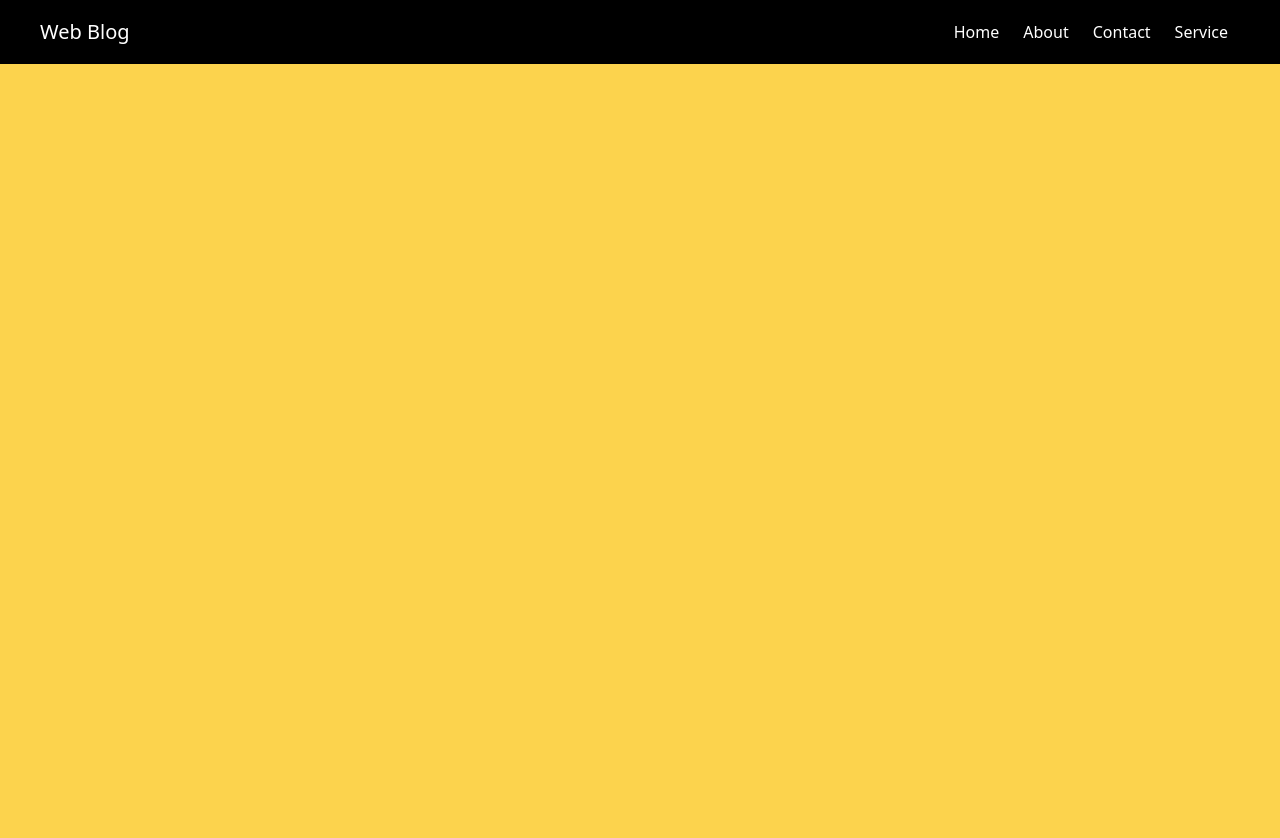
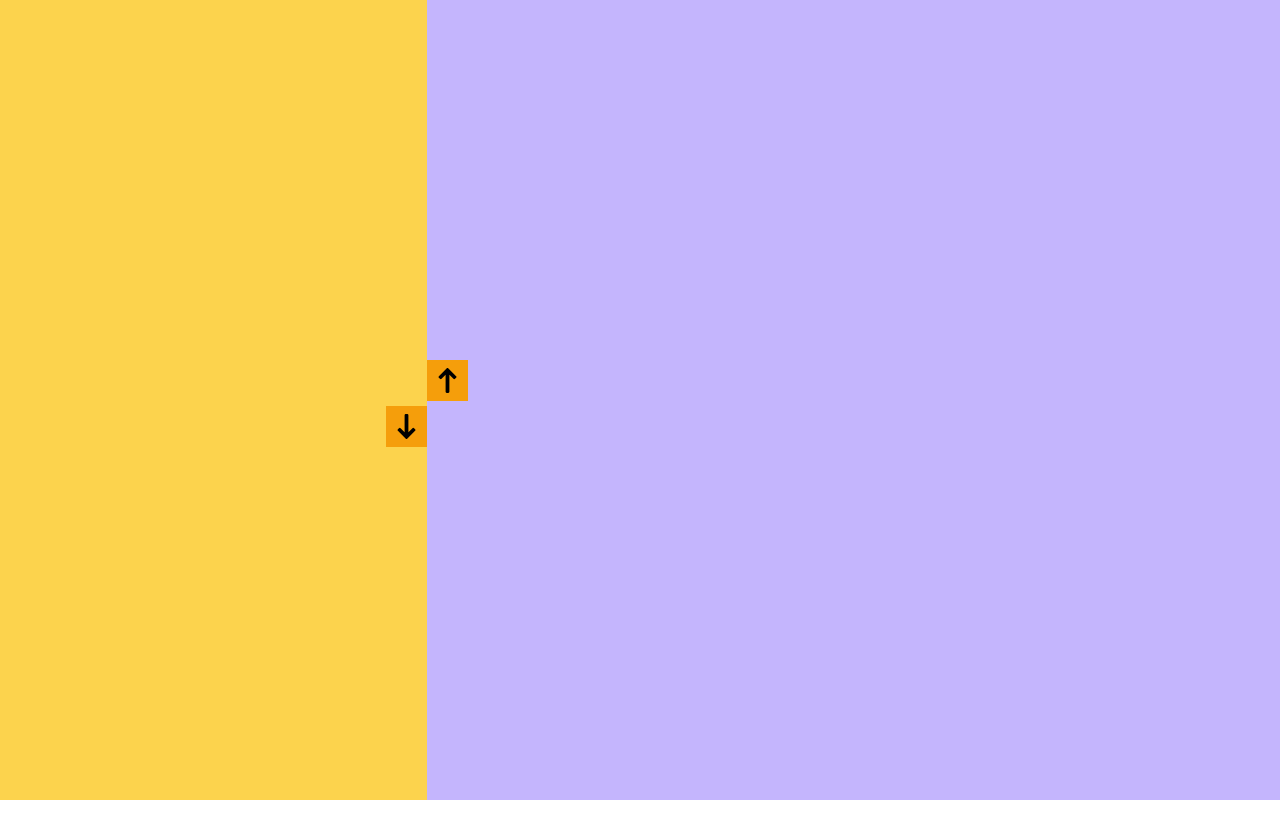
Before and after one commit to KeepCodeing/vcomponents-project, a Vue app: page / in a window 1280 px wide. Shown: the top 838 px of the page. After the commit the page ends 800 px from the top, so only its background shows below. Built offline with nearby package versions, Linux system fonts and the light colour scheme.

Commit message:
DobuleVerticalSlider完成/各种不熟练，写了k快一个小时

```diff
--- a/src/App.vue
+++ b/src/App.vue
@@ -1,9 +1,10 @@
 <template>
-  <sticky-navbar />
+  <double-vertical-slider />
 </template>
 
 <script lang="ts">
 import { defineComponent } from 'vue'
+import DoubleVerticalSlider from './components/DoubleVerticalSlider.vue';
 // import FaqCollapse from './components/FaqCollapse.vue';
 // import RandomChoicePicker from './components/RandomChoicePicker.vue';
 // import HiddenSearchWidget from './components/HiddenSearchWidget.vue';
@@ -16,7 +17,7 @@ import { defineComponent } from 'vue'
 // import RippleButton from '@/components/RippleButton.vue'
 // import KineticLoader from '@/components/KineticLoader.vue'
 // import ContentPlaceholder from './components/ContentPlaceholder.vue';
-import StickyNavbar from './components/StickyNavbar.vue';
+// import StickyNavbar from './components/StickyNavbar.vue';
 
 export default defineComponent({
   components: {
@@ -32,7 +33,8 @@ export default defineComponent({
     // RippleButton,
     // KineticLoader,
     // ContentPlaceholder,
-    StickyNavbar
+    // StickyNavbar,
+    DoubleVerticalSlider
   }
 });
 </script>
--- /dev/null
+++ b/src/components/DoubleVerticalSlider.vue
@@ -0,0 +1,119 @@
+<template>
+  <div class="h-full flex overflow-hidden w-full">
+    <div class="h-full relative color-list w-1/3">
+      <button
+        @click="moveList('left')"
+        class="absolute z-10 bg-yellow-500 right-0 p-2"
+        :style="'top: 50.7%'"
+      >
+        <svg
+          t="1629359115090"
+          class="icon"
+          viewBox="0 0 1024 1024"
+          version="1.1"
+          xmlns="http://www.w3.org/2000/svg"
+          p-id="2069"
+          width="25"
+          height="25"
+        >
+          <path
+            d="M864.542276 623.970572l-44.031214-42.4221a45.859753 45.859753 0 0 0-64.657131 0.731416l-166.177604 167.640435V47.542008A47.030017 47.030017 0 0 0 543.012018 0h-62.170319a47.030017 47.030017 0 0 0-46.518026 47.542008v702.451456L268.146069 582.353029a45.859753 45.859753 0 0 0-64.657131-0.731415l-42.495241 40.959268a48.273424 48.273424 0 0 0-7.094731 60.414922l6.58274 8.191853 333.159765 331.258085c12.141497 2.047963 24.648703 2.047963 36.863341 0L863.591436 691.187657a48.273424 48.273424 0 0 0 0.877698-67.217085z"
+            p-id="2070"
+          ></path>
+        </svg>
+      </button>
+      <div
+        class="h-full color-list w-full"
+        :style="'transform: translateY(-' + curIdx * 100 + '%)'"
+      >
+        <div
+          class="w-full h-full"
+          v-for="color in leftList"
+          :key="color"
+          :class="color"
+        ></div>
+      </div>
+    </div>
+    <div class="h-full w-2/3 relative">
+      <button
+        @click="moveList('right')"
+        class="absolute z-10 bg-yellow-500 left-0 p-2"
+        style="top: 45%"
+      >
+        <svg
+          t="1629359115090"
+          class="icon transform rotate-180"
+          viewBox="0 0 1024 1024"
+          version="1.1"
+          xmlns="http://www.w3.org/2000/svg"
+          p-id="2069"
+          width="25"
+          height="25"
+        >
+          <path
+            d="M864.542276 623.970572l-44.031214-42.4221a45.859753 45.859753 0 0 0-64.657131 0.731416l-166.177604 167.640435V47.542008A47.030017 47.030017 0 0 0 543.012018 0h-62.170319a47.030017 47.030017 0 0 0-46.518026 47.542008v702.451456L268.146069 582.353029a45.859753 45.859753 0 0 0-64.657131-0.731415l-42.495241 40.959268a48.273424 48.273424 0 0 0-7.094731 60.414922l6.58274 8.191853 333.159765 331.258085c12.141497 2.047963 24.648703 2.047963 36.863341 0L863.591436 691.187657a48.273424 48.273424 0 0 0 0.877698-67.217085z"
+            p-id="2070"
+          ></path>
+        </svg>
+      </button>
+      <div
+        class="w-full color-list h-full"
+        :style="'transform: translateY(-' + ((listLen - 1) * 100 - curIdx * 100) + '%)'"
+      >
+        <div
+          class="w-full h-full"
+          v-for="color in rightList"
+          :key="color"
+          :class="color"
+        ></div>
+      </div>
+    </div>
+  </div>
+</template>
+
+<script lang="ts">
+import { defineComponent, ref, toRef } from "vue";
+
+export default defineComponent({
+  setup() {
+    const leftList = ref([
+      "bg-yellow-300",
+      "bg-red-300",
+      "bg-purple-300",
+      "bg-blue-300",
+    ]);
+    // 注意这里用了slice对数组进行一个类似复制的操作，如果不这样reverse会改变原数组
+    // 也就是说两个数组都会被翻转...
+    // const rightList = ref(leftList.value.slice().reverse());
+    const rightList = ref([
+      "bg-indigo-300",
+      "bg-black",
+      "bg-green-300",
+      "bg-purple-300",
+    ])
+
+    const curIdx = ref(0);
+    const listLen = leftList.value.length;
+
+    const moveList = (ty: string) => {
+      curIdx.value += ty === "left" ? -1 : 1;
+      if (curIdx.value < 0) curIdx.value = listLen - 1;
+      else if (curIdx.value >= listLen) curIdx.value = 0;
+    };
+
+    return {
+      moveList,
+      leftList,
+      rightList,
+      curIdx,
+      listLen,
+    };
+  },
+});
+</script>
+
+<style scoped>
+.color-list {
+  transition: transform 0.3s cubic-bezier(0.075, 0.82, 0.165, 1);
+}
+</style>
```
